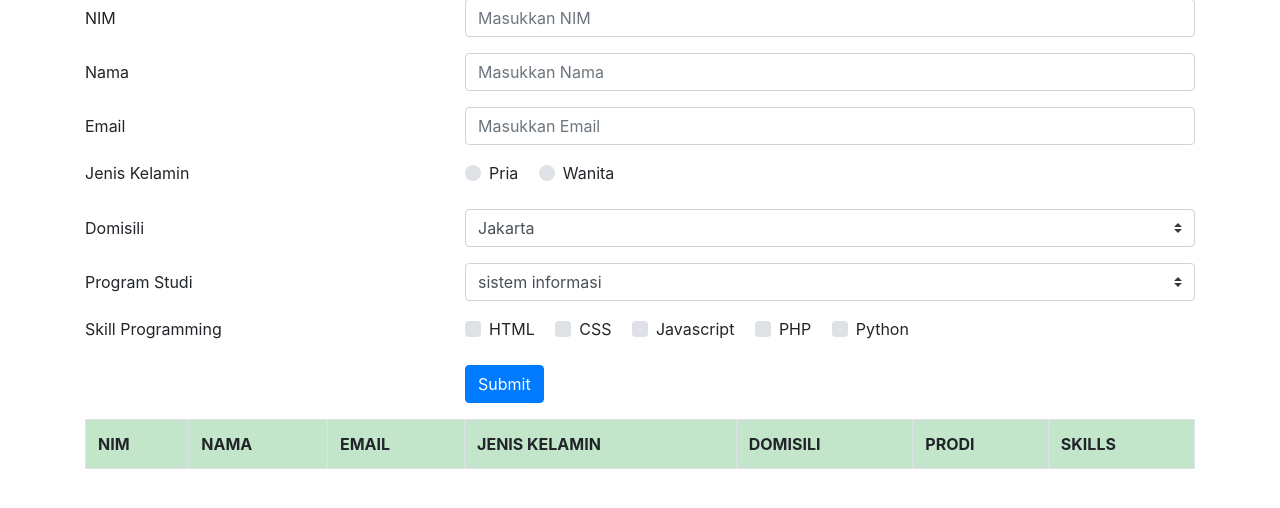
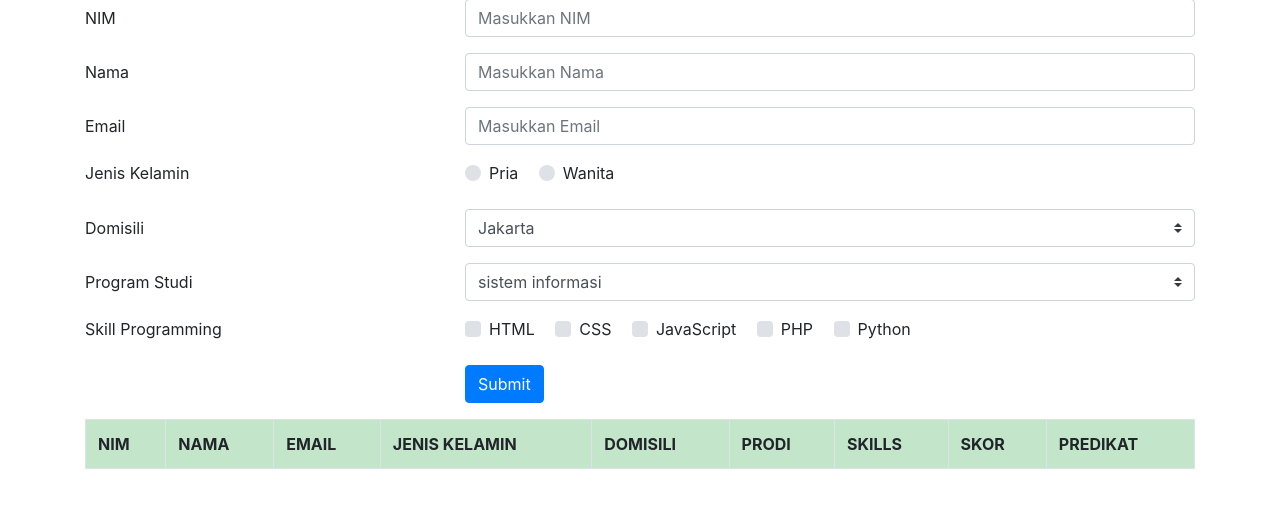
Before and after one commit to andriant0w/Pemrograman-Web2, a PHP site: page /form_registrasi.php in a window 1280 px wide. Shown: the part 47-555 px from the top of the page. Run offline with PHP 8.4, Linux system fonts and the light colour scheme; lists and menus that the app fills with data are empty.

Commit message:
upload tugas

```diff
--- a/Praktikum3/form_registrasi.php
+++ b/Praktikum3/form_registrasi.php
@@ -90,6 +90,8 @@
                 <th>domisili</th>
                 <th>prodi</th>
                 <th>skills</th>
+                <th>skor</th>
+                <th>predikat</th>
             </tr>
             <?php
                 if(isset($_POST['submit'])){
@@ -99,7 +101,32 @@
                 $jenis_kelamin = $_POST['jenis_kelamin'];
                 $domisili = $_POST['domisili'];
                 $program_studi = $_POST['program_studi'];
-                $skill_user = $_POST['skill']
+                $skill_user = $_POST['skill'];
+                $skor = 0;
+                foreach($skill_user as $skill) {
+                    if($skill == 'HTML') {
+                        $skor = $skor + 10;
+                    }elseif($skill == 'CSS') {
+                        $skor = $skor + 10;
+                    }elseif($skill == 'JavaScript') {
+                        $skor = $skor + 20;
+                    }elseif($skill == 'PHP') {
+                        $skor = $skor + 30;
+                    }elseif($skill == 'Python') {
+                        $skor = $skor + 30;
+                    }
+                };
+                if($skor == 100){
+                    $predikat = "Sangat Baik";
+                }elseif($skor == 90){
+                    $predikat = "Baik";
+                }elseif($skor >= 70){
+                    $predikat = "Kurang";
+                }elseif($skor >= 40){
+                    $predikat = "Sangat Kurang";
+                }else{
+                    $predikat = "Kureng";
+                }
             ?>
             <tr>
                 <td><?= $nim; ?></td>
@@ -113,6 +140,8 @@
                         echo $skills . " ";
                     }?>
                 </td>
+                <td><?= $skor; ?></td>
+                <td><?= $predikat; ?></td>
             </tr>
         <?php } ?>
         </table>
--- a/Praktikum3/proses_registrasi.php
+++ b/Praktikum3/proses_registrasi.php
@@ -10,7 +10,7 @@ $program_studi = [
 $skills = [
     "HTML"=>10,
     "CSS"=>10,
-    "Javascript"=>20,
+    "JavaScript"=>20,
     "PHP"=>30,
     "Python"=>30
     ];
```
